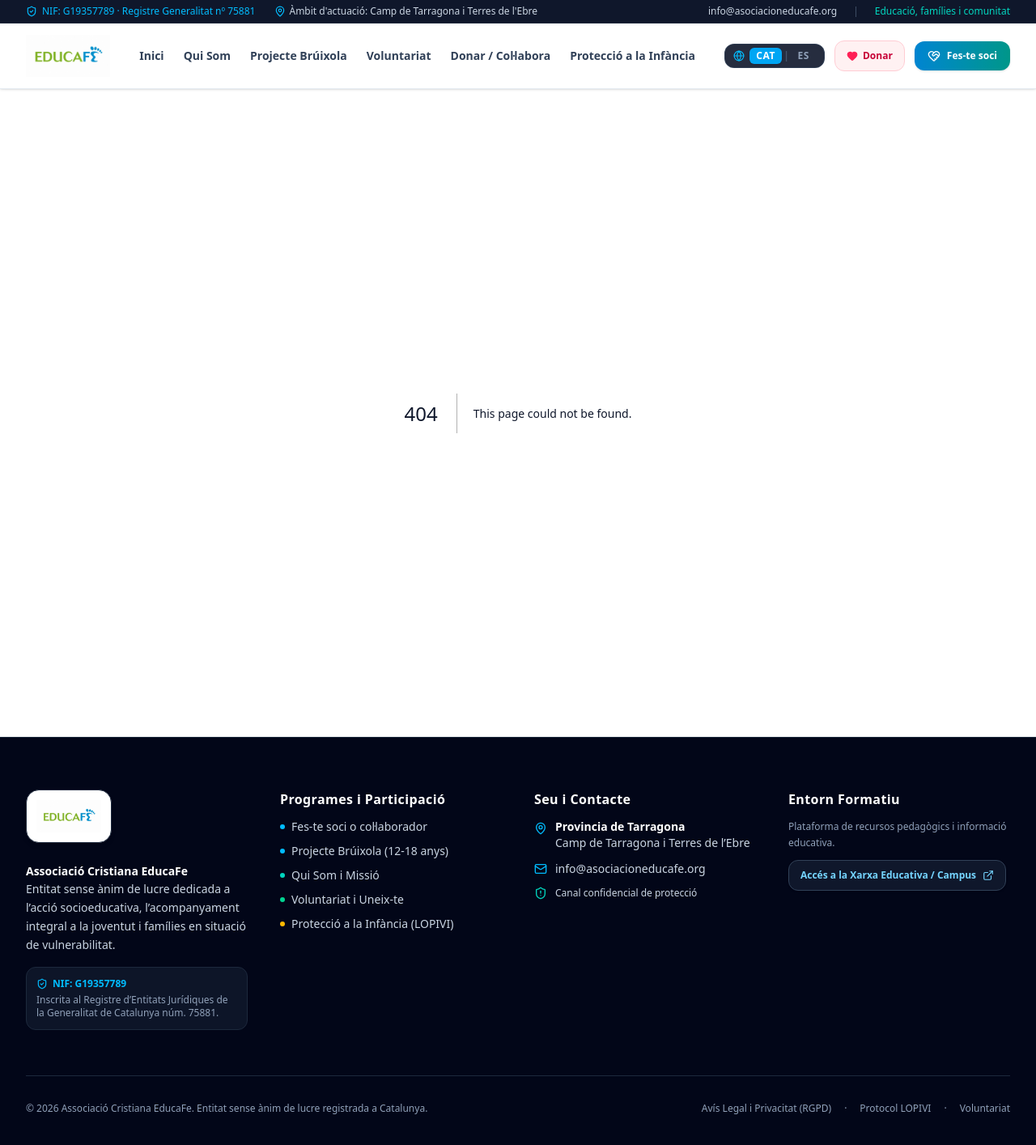
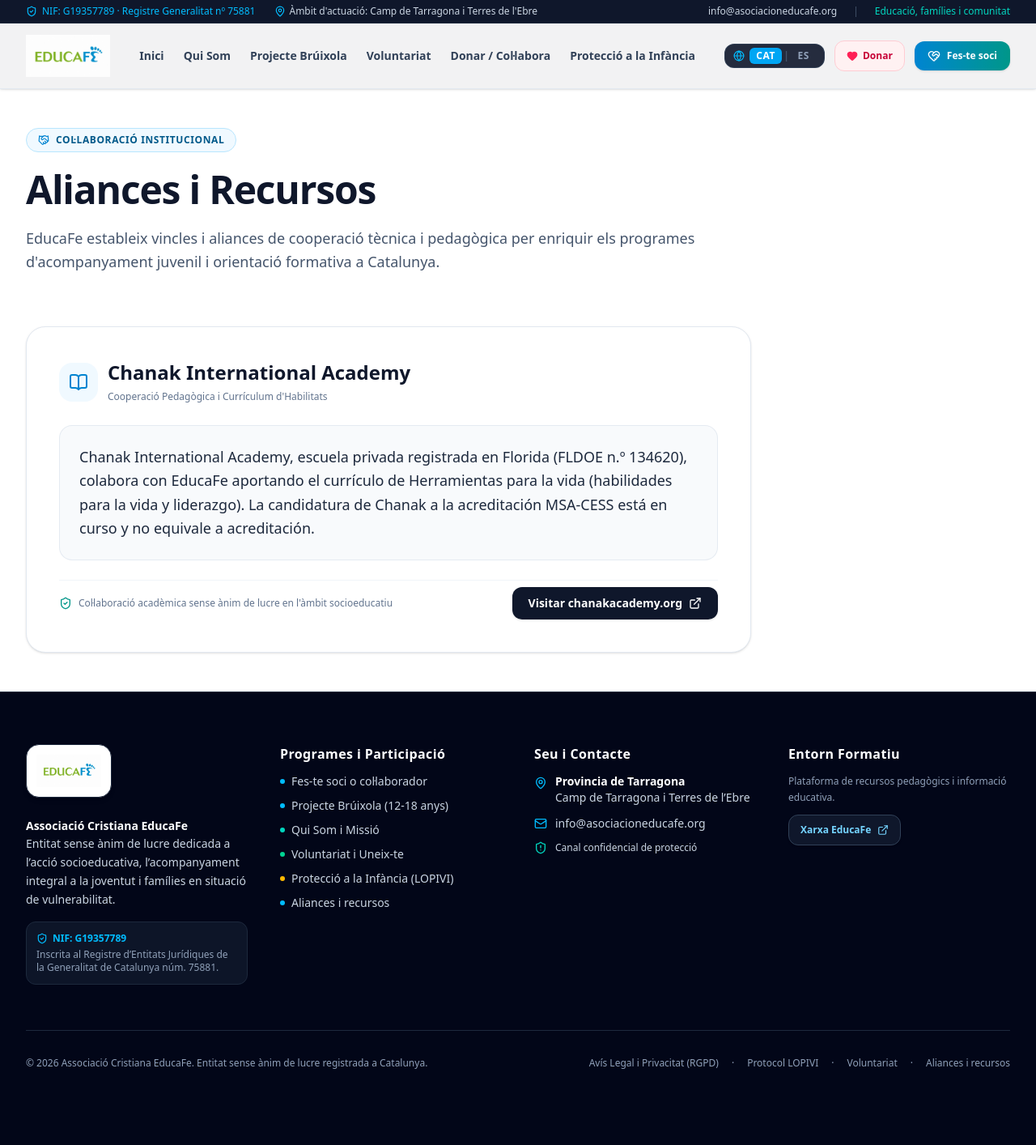
Before and after one commit to marieladanais31-art/educafe, a Next.js app: page /aliances-i-recursos in a window 1280 px wide. Before the commit this address had no page. Shown: the top 1414 px of the page at 81% size. After the commit the page ends 1369 px from the top, so only its background shows below. Built offline with nearby package versions, Linux system fonts and the light colour scheme.

Commit message:
feat: update institutional content, add aliances page, clean badges and remove aconfessional references

```diff
--- a/next.config.mjs
+++ b/next.config.mjs
@@ -1,5 +1,6 @@
 /** @type {import('next').NextConfig} */
 const nextConfig = {
+  output: 'export',
   images: {
     unoptimized: true,
   },
--- a/preview/index.html
+++ b/preview/index.html
@@ -95,7 +95,7 @@
           <div class="pt-4 flex flex-wrap items-center gap-2.5 text-xs font-semibold">
             <span class="px-3 py-1.5 rounded-lg bg-slate-800/80 border border-slate-700 text-emerald-400">✓ 100% Gratuït</span>
             <span class="px-3 py-1.5 rounded-lg bg-slate-800/80 border border-slate-700 text-sky-300">✓ Accés Obert i Universal</span>
-            <span class="px-3 py-1.5 rounded-lg bg-slate-800/80 border border-slate-700 text-amber-300">✓ Aconfessional i Inclusiu</span>
+            <span class="px-3 py-1.5 rounded-lg bg-slate-800/80 border border-slate-700 text-amber-300">✓ Inclusiu</span>
           </div>
         </div>
 
@@ -382,7 +382,7 @@
           <div class="font-bold text-sm text-white">Àmbit d'Aprenentatge</div>
           <p class="text-xs text-slate-400">Plataforma de coordinació i recursos educatius:</p>
           <a href="https://red.asociacioneducafe.org" target="_blank" rel="noopener noreferrer" class="inline-flex items-center gap-2 text-xs font-semibold px-4 py-2.5 rounded-xl bg-slate-900 hover:bg-slate-800 border border-slate-700 text-sky-300 hover:text-white transition-all">
-            <span>Accés al Campus / Xarxa Educativa</span> &nearr;
+            <span>Xarxa EducaFe</span> &nearr;
           </a>
         </div>
       </div>
--- /dev/null
+++ b/src/app/aliances-i-recursos/page.tsx
@@ -0,0 +1,77 @@
+import React from 'react';
+import { ExternalLink, Handshake, BookOpen, ShieldCheck } from 'lucide-react';
+
+export const metadata = {
+  title: 'Aliances i recursos | Associació Cristiana EducaFe',
+  description: 'Col·laboracions educatives i metodològiques de l’Associació Cristiana EducaFe.',
+};
+
+export default function AliancesIRecursosPage() {
+  return (
+    <div className="space-y-16 py-12">
+
+      {/* Header Section */}
+      <section className="max-w-7xl mx-auto px-4 sm:px-6 lg:px-8">
+        <div className="max-w-4xl space-y-4">
+          <div className="inline-flex items-center gap-2 px-3.5 py-1.5 rounded-full bg-sky-50 text-sky-800 text-xs font-bold uppercase tracking-wider border border-sky-200">
+            <Handshake className="w-3.5 h-3.5 text-sky-600" />
+            <span>Col·laboració Institucional</span>
+          </div>
+
+          <h1 className="text-3xl sm:text-5xl font-extrabold text-slate-900 tracking-tight leading-tight">
+            Aliances i Recursos
+          </h1>
+
+          <p className="text-base sm:text-lg text-slate-600 leading-relaxed">
+            EducaFe estableix vincles i aliances de cooperació tècnica i pedagògica per enriquir els programes d&apos;acompanyament juvenil i orientació formativa a Catalunya.
+          </p>
+        </div>
+      </section>
+
+      {/* Main Content Section */}
+      <section className="max-w-7xl mx-auto px-4 sm:px-6 lg:px-8">
+        <div className="max-w-4xl">
+          <div className="p-8 sm:p-10 rounded-3xl bg-white border border-slate-200 shadow-sm space-y-6">
+            <div className="flex items-center gap-3 text-sky-600">
+              <div className="w-12 h-12 rounded-2xl bg-sky-50 flex items-center justify-center font-bold">
+                <BookOpen className="w-6 h-6 text-sky-600" />
+              </div>
+              <div>
+                <h2 className="text-xl sm:text-2xl font-bold text-slate-900">
+                  Chanak International Academy
+                </h2>
+                <span className="text-xs text-slate-500 font-medium">
+                  Cooperació Pedagògica i Currículum d&apos;Habilitats
+                </span>
+              </div>
+            </div>
+
+            <div className="p-6 rounded-2xl bg-slate-50 border border-slate-200/80 text-slate-800 text-base sm:text-lg leading-relaxed">
+              <p>
+                Chanak International Academy, escuela privada registrada en Florida (FLDOE n.º 134620), colabora con EducaFe aportando el currículo de Herramientas para la vida (habilidades para la vida y liderazgo). La candidatura de Chanak a la acreditación MSA-CESS está en curso y no equivale a acreditación.
+              </p>
+            </div>
+
+            <div className="pt-2 flex flex-col sm:flex-row items-start sm:items-center justify-between gap-4 border-t border-slate-100">
+              <div className="flex items-center gap-2 text-xs text-slate-500">
+                <ShieldCheck className="w-4 h-4 text-teal-600" />
+                <span>Col·laboració acadèmica sense ànim de lucre en l&apos;àmbit socioeducatiu</span>
+              </div>
+
+              <a
+                href="https://www.chanakacademy.org"
+                target="_blank"
+                rel="noopener noreferrer"
+                className="inline-flex items-center gap-2 bg-slate-900 hover:bg-slate-800 text-white font-semibold text-sm px-5 py-2.5 rounded-xl transition-all shadow-sm group"
+              >
+                <span>Visitar chanakacademy.org</span>
+                <ExternalLink className="w-4 h-4 group-hover:translate-x-0.5 group-hover:-translate-y-0.5 transition-transform" />
+              </a>
+            </div>
+          </div>
+        </div>
+      </section>
+
+    </div>
+  );
+}
--- /dev/null
+++ b/src/app/es/alianzas-y-recursos/page.tsx
@@ -0,0 +1,77 @@
+import React from 'react';
+import { ExternalLink, Handshake, BookOpen, ShieldCheck } from 'lucide-react';
+
+export const metadata = {
+  title: 'Alianzas y recursos | Asociación Cristiana EducaFe',
+  description: 'Colaboraciones educativas y metodológicas de la Asociación Cristiana EducaFe.',
+};
+
+export default function AlianzasYRecursosPage() {
+  return (
+    <div className="space-y-16 py-12">
+
+      {/* Header Section */}
+      <section className="max-w-7xl mx-auto px-4 sm:px-6 lg:px-8">
+        <div className="max-w-4xl space-y-4">
+          <div className="inline-flex items-center gap-2 px-3.5 py-1.5 rounded-full bg-sky-50 text-sky-800 text-xs font-bold uppercase tracking-wider border border-sky-200">
+            <Handshake className="w-3.5 h-3.5 text-sky-600" />
+            <span>Colaboración Institucional</span>
+          </div>
+
+          <h1 className="text-3xl sm:text-5xl font-extrabold text-slate-900 tracking-tight leading-tight">
+            Alianzas y Recursos
+          </h1>
+
+          <p className="text-base sm:text-lg text-slate-600 leading-relaxed">
+            EducaFe establece lazos de cooperación técnica y pedagógica para enriquecer los programas de acompañamiento juvenil y orientación formativa en Cataluña.
+          </p>
+        </div>
+      </section>
+
+      {/* Main Content Section */}
+      <section className="max-w-7xl mx-auto px-4 sm:px-6 lg:px-8">
+        <div className="max-w-4xl">
+          <div className="p-8 sm:p-10 rounded-3xl bg-white border border-slate-200 shadow-sm space-y-6">
+            <div className="flex items-center gap-3 text-sky-600">
+              <div className="w-12 h-12 rounded-2xl bg-sky-50 flex items-center justify-center font-bold">
+                <BookOpen className="w-6 h-6 text-sky-600" />
+              </div>
+              <div>
+                <h2 className="text-xl sm:text-2xl font-bold text-slate-900">
+                  Chanak International Academy
+                </h2>
+                <span className="text-xs text-slate-500 font-medium">
+                  Cooperación Pedagógica y Currículo de Habilidades
+                </span>
+              </div>
+            </div>
+
+            <div className="p-6 rounded-2xl bg-slate-50 border border-slate-200/80 text-slate-800 text-base sm:text-lg leading-relaxed">
+              <p>
+                Chanak International Academy, escuela privada registrada en Florida (FLDOE n.º 134620), colabora con EducaFe aportando el currículo de Herramientas para la vida (habilidades para la vida y liderazgo). La candidatura de Chanak a la acreditación MSA-CESS está en curso y no equivale a acreditación.
+              </p>
+            </div>
+
+            <div className="pt-2 flex flex-col sm:flex-row items-start sm:items-center justify-between gap-4 border-t border-slate-100">
+              <div className="flex items-center gap-2 text-xs text-slate-500">
+                <ShieldCheck className="w-4 h-4 text-teal-600" />
+                <span>Colaboración académica sin ánimo de lucro en el ámbito socioeducativo</span>
+              </div>
+
+              <a
+                href="https://www.chanakacademy.org"
+                target="_blank"
+                rel="noopener noreferrer"
+                className="inline-flex items-center gap-2 bg-slate-900 hover:bg-slate-800 text-white font-semibold text-sm px-5 py-2.5 rounded-xl transition-all shadow-sm group"
+              >
+                <span>Visitar chanakacademy.org</span>
+                <ExternalLink className="w-4 h-4 group-hover:translate-x-0.5 group-hover:-translate-y-0.5 transition-transform" />
+              </a>
+            </div>
+          </div>
+        </div>
+      </section>
+
+    </div>
+  );
+}
--- a/src/app/es/page.tsx
+++ b/src/app/es/page.tsx
@@ -71,9 +71,8 @@
 
               {/* Badges de Garantía Social */}
               <div className="pt-4 flex flex-wrap items-center gap-2.5 text-xs font-semibold">
-                <span className="px-3 py-1.5 rounded-lg bg-slate-800/80 border border-slate-700 text-emerald-400">✓ En desarrollo</span>
                 <span className="px-3 py-1.5 rounded-lg bg-slate-800/80 border border-slate-700 text-sky-300">✓ Compromiso educativo</span>
-                <span className="px-3 py-1.5 rounded-lg bg-slate-800/80 border border-slate-700 text-amber-300">✓ Aconfesional e Inclusivo</span>
+                <span className="px-3 py-1.5 rounded-lg bg-slate-800/80 border border-slate-700 text-amber-300">✓ Inclusivo</span>
               </div>
             </div>
 
@@ -205,7 +204,7 @@
                 Compromiso Institucional
               </span>
               <h3 className="text-2xl sm:text-3xl font-bold leading-snug">
-                Acción educativa responsable, inclusiva y con contenidos aconfesionales
+                Acción educativa responsable e inclusiva
               </h3>
               <p className="text-slate-300 text-sm sm:text-base leading-relaxed">
                 Cada actividad se comunicará con claridad cuando cuente con organización, financiación, condiciones de participación y plazas confirmadas.
--- a/src/app/es/quienes-somos/page.tsx
+++ b/src/app/es/quienes-somos/page.tsx
@@ -59,7 +59,7 @@
         </div>
       </section>
 
-      {/* Inspiración y Aconfesionalidad */}
+      {/* Inspiración y Compromiso Social */}
       <section className="max-w-7xl mx-auto px-4 sm:px-6 lg:px-8">
         <div className="grid grid-cols-1 lg:grid-cols-12 gap-10 items-center">
           <div className="lg:col-span-7 space-y-4">
@@ -70,7 +70,7 @@
               La <strong>Asociación Cristiana EducaFe</strong> es una entidad de inspiración cristiana. Esa inspiración explica por qué hacemos este trabajo, pero no constituye ningún requisito ni condición para recibirlo.
             </p>
             <p className="text-slate-600 leading-relaxed">
-              Nuestra acción social se diseña con vocación de servicio, inclusión y contenidos aconfesionales. Las condiciones de participación de cada actividad se comunicarán cuando estén confirmados su organización, financiación y número de plazas.
+              Nuestra acción social se diseña con vocación de servicio e inclusión. Las condiciones de participación de cada actividad se comunicarán cuando estén confirmados su organización, financiación y número de plazas.
             </p>
             <div className="pt-2 flex flex-wrap gap-2 text-xs font-semibold">
               <span className="px-3 py-1 bg-slate-100 rounded-lg text-slate-700">✓ Vocación de servicio</span>
--- a/src/app/layout.tsx
+++ b/src/app/layout.tsx
@@ -17,7 +17,8 @@
     'Projecte Brúixola',
     'Acció socioeducativa Tarragona',
     'Mont-roig del Camp',
-    'Suport familiar i parentalitat positiva',
+    'Suport familiar',
+    'Parentalitat positiva',
     'Orientació juvenil Baix Camp',
     'Protecció a la infància LOPIVI',
     'Transparència associacions Catalunya',
--- a/src/app/page.tsx
+++ b/src/app/page.tsx
@@ -66,9 +66,8 @@
 
               {/* Badges de Garantia Social */}
               <div className="pt-4 flex flex-wrap items-center gap-2.5 text-xs font-semibold">
-                <span className="px-3 py-1.5 rounded-lg bg-slate-800/80 border border-slate-700 text-emerald-400">✓ En desenvolupament</span>
                 <span className="px-3 py-1.5 rounded-lg bg-slate-800/80 border border-slate-700 text-sky-300">✓ Compromís educatiu</span>
-                <span className="px-3 py-1.5 rounded-lg bg-slate-800/80 border border-slate-700 text-amber-300">✓ Aconfessional i Inclusiu</span>
+                <span className="px-3 py-1.5 rounded-lg bg-slate-800/80 border border-slate-700 text-amber-300">✓ Inclusiu</span>
               </div>
             </div>
 
@@ -200,7 +199,7 @@
                 Compromís Institucional
               </span>
               <h3 className="text-2xl sm:text-3xl font-bold leading-snug">
-                Acció educativa responsable, inclusiva i amb continguts aconfessionals
+                Acció educativa responsable i inclusiva
               </h3>
               <p className="text-slate-300 text-sm sm:text-base leading-relaxed">
                 Cada activitat es comunicarà amb claredat quan disposi d&apos;organització, finançament, condicions de participació i places confirmades.
--- a/src/app/qui-som/page.tsx
+++ b/src/app/qui-som/page.tsx
@@ -59,18 +59,18 @@
         </div>
       </section>
 
-      {/* Inspiració i Aconfessionalitat */}
+      {/* Inspiració i Compromís Social */}
       <section className="max-w-7xl mx-auto px-4 sm:px-6 lg:px-8">
         <div className="grid grid-cols-1 lg:grid-cols-12 gap-10 items-center">
           <div className="lg:col-span-7 space-y-4">
             <h2 className="text-2xl sm:text-3xl font-bold text-slate-900">
-              Inspiració i Compromís Social Aconfessional
+              Inspiració i Compromís Social
             </h2>
             <p className="text-slate-600 leading-relaxed">
               L&apos;<strong>Associació Cristiana EducaFe</strong> és una entitat d&apos;inspiració cristiana. Aquesta inspiració explica per què fem aquesta tasca, però no constitueix cap requisit ni condició per rebre-la.
             </p>
             <p className="text-slate-600 leading-relaxed">
-              La nostra acció social es dissenya amb vocació de servei, inclusió i continguts aconfessionals. Les condicions de participació de cada activitat es comunicaran quan estiguin confirmats l&apos;organització, el finançament i el nombre de places.
+              La nostra acció social es dissenya amb vocació de servei i inclusió. Les condicions de participació de cada activitat es comunicaran quan estiguin confirmats l&apos;organització, el finançament i el nombre de places.
             </p>
             <div className="pt-2 flex flex-wrap gap-2 text-xs font-semibold">
               <span className="px-3 py-1 bg-slate-100 rounded-lg text-slate-700">✓ Vocació de servei</span>
--- a/src/app/sitemap.ts
+++ b/src/app/sitemap.ts
@@ -15,6 +15,7 @@
     '/fes-te-soci',
     '/proteccio-infancia',
     '/politica-de-privacidad',
+    '/aliances-i-recursos',
     '/es',
     '/es/quienes-somos',
     '/es/proyecto-bruixola',
@@ -23,6 +24,7 @@
     '/es/hazte-socio',
     '/es/proteccion-infancia',
     '/es/politica-de-privacidad',
+    '/es/alianzas-y-recursos',
   ];
 
   return routes.map((route) => ({
--- a/src/components/Footer.tsx
+++ b/src/components/Footer.tsx
@@ -101,6 +101,15 @@
                   <span>{isEs ? 'Protección a la Infancia (LOPIVI)' : 'Protecció a la Infància (LOPIVI)'}</span>
                 </Link>
               </li>
+              <li>
+                <Link
+                  href={isEs ? '/es/alianzas-y-recursos' : '/aliances-i-recursos'}
+                  className="hover:text-sky-400 transition-colors flex items-center gap-2"
+                >
+                  <span className="w-1.5 h-1.5 rounded-full bg-sky-400"></span>
+                  <span>{isEs ? 'Alianzas y recursos' : 'Aliances i recursos'}</span>
+                </Link>
+              </li>
             </ul>
           </div>
 
@@ -148,7 +157,7 @@
               rel="noopener noreferrer"
               className="inline-flex items-center gap-2 text-xs font-semibold px-3.5 py-2.5 rounded-xl bg-slate-900 hover:bg-slate-800 border border-slate-700 text-sky-300 hover:text-white transition-all shadow-sm group"
             >
-              <span>{isEs ? 'Acceso a la Red Educativa / Campus' : 'Accés a la Xarxa Educativa / Campus'}</span>
+              <span>Xarxa EducaFe</span>
               <ExternalLink className="w-3.5 h-3.5 group-hover:translate-x-0.5 group-hover:-translate-y-0.5 transition-transform" />
             </a>
           </div>
@@ -184,6 +193,13 @@
             >
               {isEs ? 'Voluntariado' : 'Voluntariat'}
             </Link>
+            <span>·</span>
+            <Link
+              href={isEs ? '/es/alianzas-y-recursos' : '/aliances-i-recursos'}
+              className="hover:text-sky-300 transition-colors"
+            >
+              {isEs ? 'Alianzas y recursos' : 'Aliances i recursos'}
+            </Link>
           </div>
         </div>
       </div>
--- a/src/components/LanguageSwitcher.tsx
+++ b/src/components/LanguageSwitcher.tsx
@@ -20,6 +20,7 @@
       if (pathname.includes('/es/transparencia')) return '/transparencia';
       if (pathname.includes('/es/proteccion-infancia')) return '/proteccio-infancia';
       if (pathname.includes('/es/politica-de-privacidad')) return '/politica-de-privacidad';
+      if (pathname.includes('/es/alianzas-y-recursos')) return '/aliances-i-recursos';
       return pathname.replace(/^\/es/, '') || '/';
     } else {
       if (isEs) return pathname;
@@ -29,6 +30,7 @@
       if (pathname.includes('/transparencia')) return '/es/transparencia';
       if (pathname.includes('/proteccio-infancia')) return '/es/proteccion-infancia';
       if (pathname.includes('/politica-de-privacidad')) return '/es/politica-de-privacidad';
+      if (pathname.includes('/aliances-i-recursos')) return '/es/alianzas-y-recursos';
       return `/es${pathname}`;
     }
   };
```
